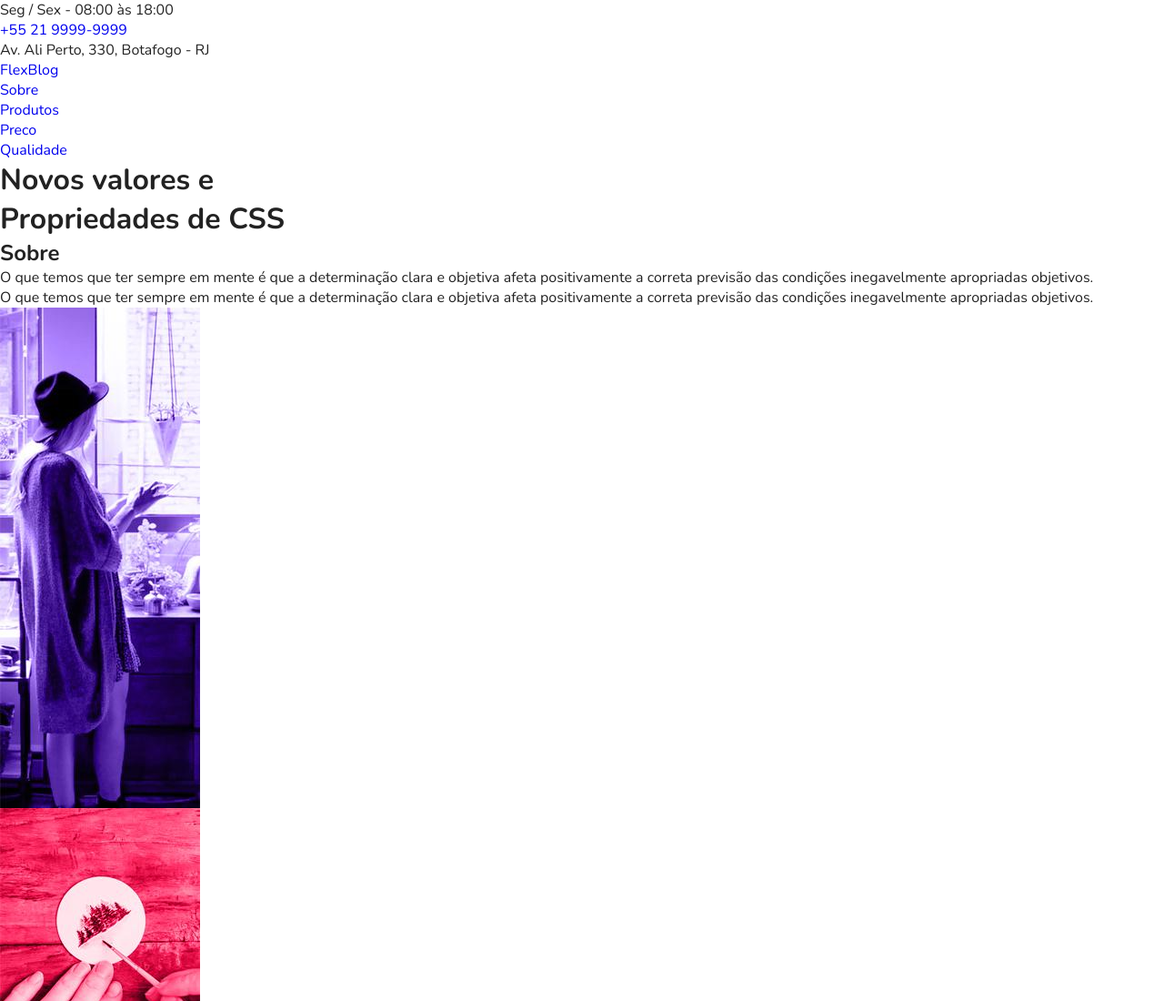
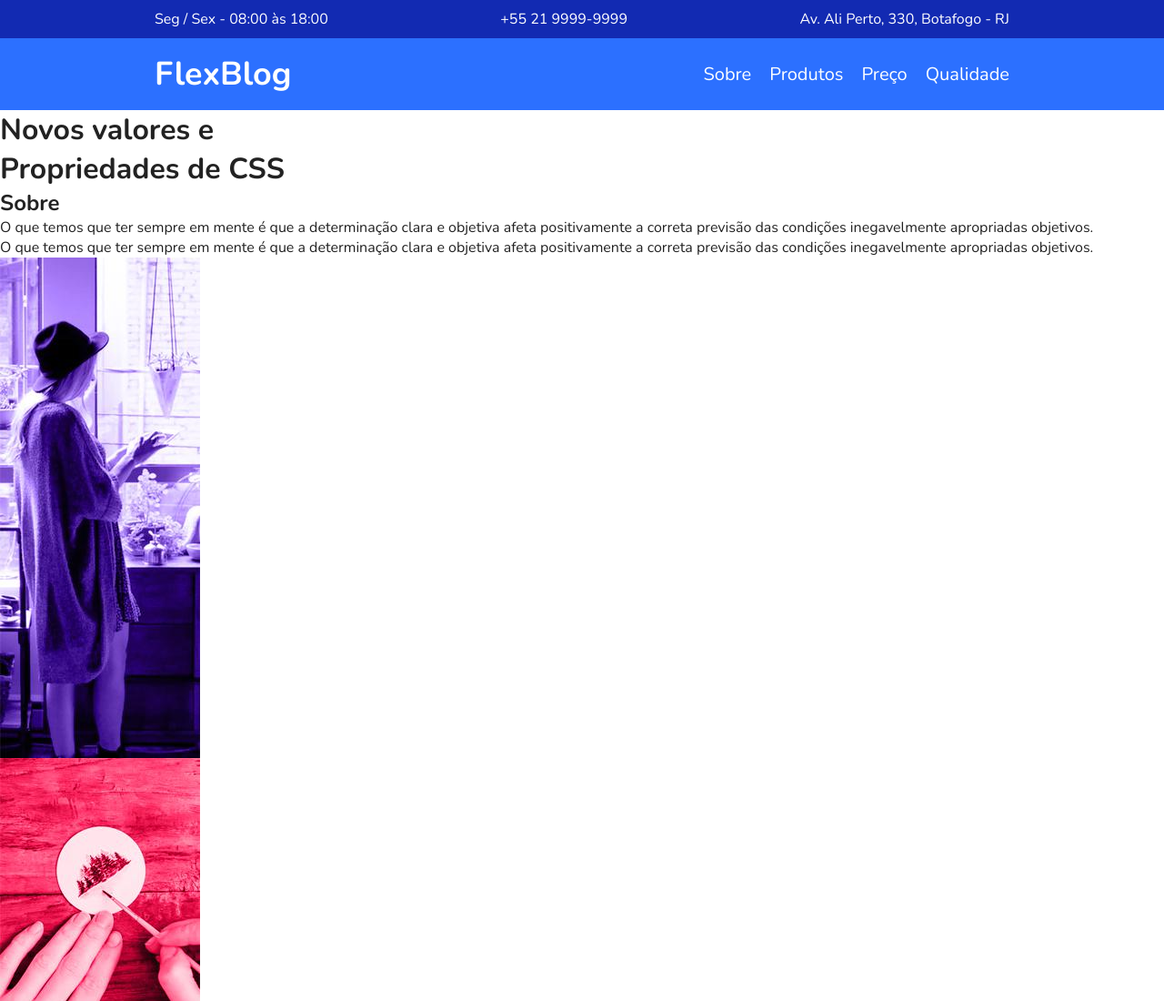
Before and after one commit to GustavoHenriqueP/flexblog, a plain HTML site: page index.html in a window 1280 px wide. Shown: the top 1100 px of the page at 91% size. Drawn offline with nearby package versions, Linux system fonts and the light colour scheme.

Commit message:
feat: estilizado menu superinfo e header

```diff
--- a/css/style.css
+++ b/css/style.css
@@ -30,3 +30,69 @@ img {
 * {
   box-sizing: border-box;
 }
+
+/* Superinfo */
+
+.superinfo-bg {
+  background: #122ab2;
+  color: white;
+}
+
+.superinfo {
+  max-width: 960px;
+  margin: 0 auto;
+  display: flex;
+  justify-content: space-between;
+  flex-wrap: wrap;
+  padding-top: 10px;
+}
+
+.superinfo p,
+.superinfo a {
+  margin: 0 10px 10px 10px;
+}
+
+.superinfo a {
+  color: white;
+}
+
+/* Menu */
+
+.menu-bg {
+  background: #2c70ff;
+}
+
+.menu {
+  max-width: 960px;
+  margin: 0 auto;
+  padding: 15px 0;
+  display: flex;
+  flex-wrap: wrap;
+  justify-content: space-between;
+  align-items: center;
+}
+
+.menu a {
+  color: white;
+}
+
+.menu-logo a {
+  font-size: 2.25rem;
+  font-weight: bold;
+  margin: 0 10px;
+}
+
+.menu-nav ul {
+  display: flex;
+  flex-wrap: wrap;
+}
+
+.menu-nav a {
+  font-size: 1.25rem;
+  display: block;
+  padding: 10px;
+}
+
+.menu-nav a:hover {
+  color: #122ab2;
+}
--- a/index.html
+++ b/index.html
@@ -27,11 +27,11 @@
         <a href="./">FlexBlog</a>
       </div>
 
-      <nav>
+      <nav class="menu-nav">
         <ul>
           <li><a href="#sobre">Sobre</a></li>
           <li><a href="#produtos">Produtos</a></li>
-          <li><a href="#preco">Preco</a></li>
+          <li><a href="#preco">Preço</a></li>
           <li><a href="#qualidade">Qualidade</a></li>
         </ul>
       </nav>
```
